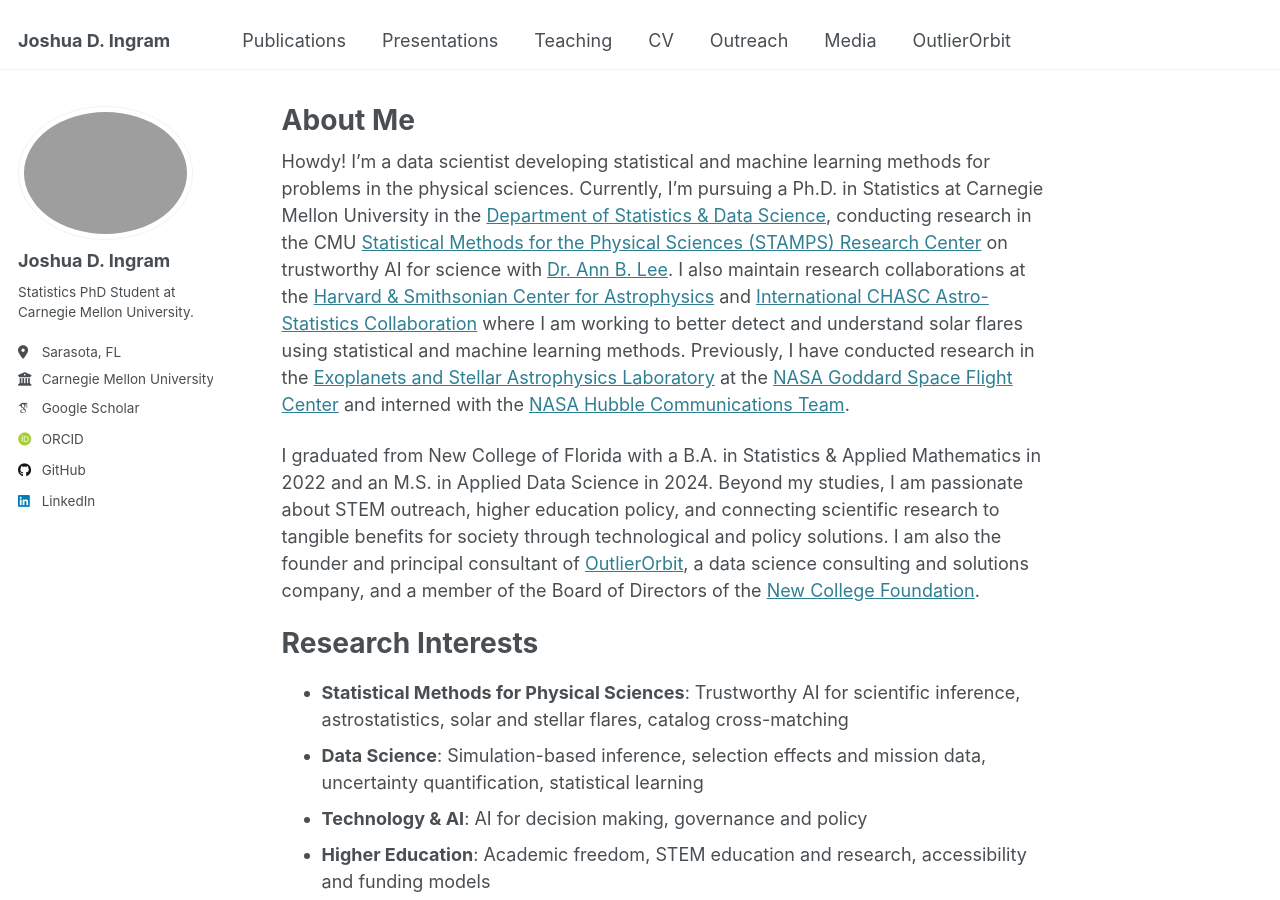
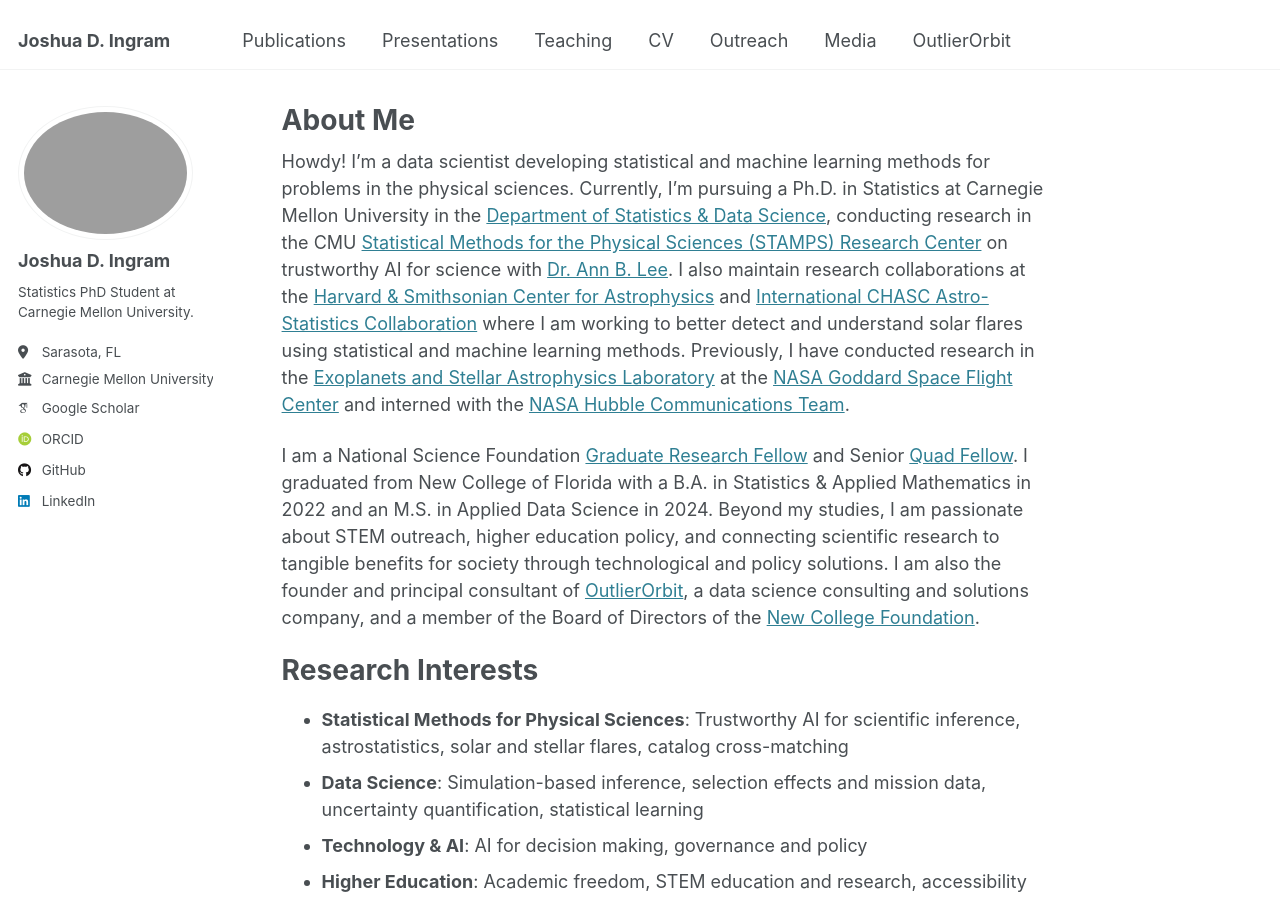
Before and after one commit to Joshuaingram/joshuaingram.github.io, a Jekyll site: the page built from _pages/about.md, in a window 1280 px wide and 900 px high. Built offline with Jekyll 4.4.1, drawn with Linux system fonts in a browser that asks for light colours; some web fonts are replaced.

Commit message:
Update about.md

```diff
--- a/_pages/about.md
+++ b/_pages/about.md
@@ -9,7 +9,7 @@
 
 Howdy! I'm a data scientist developing statistical and machine learning methods for problems in the physical sciences. Currently, I'm pursuing a Ph.D. in Statistics at Carnegie Mellon University in the [Department of Statistics & Data Science](https://www.cmu.edu/dietrich/statistics-datascience/index.html), conducting research in the CMU [Statistical Methods for the Physical Sciences (STAMPS) Research Center](https://www.cmu.edu/dietrich/statistics-datascience/stamps/) on trustworthy AI for science with [Dr. Ann B. Lee](https://www.stat.cmu.edu/~annlee/). I also maintain research collaborations at the [Harvard & Smithsonian Center for Astrophysics](https://www.cfa.harvard.edu) and [International CHASC Astro-Statistics Collaboration](https://hea-www.harvard.edu/astrostat/) where I am working to better detect and understand solar flares using statistical and machine learning methods. Previously, I have conducted research in the [Exoplanets and Stellar Astrophysics Laboratory](https://science.gsfc.nasa.gov/astrophysics/exoplanets) at the [NASA Goddard Space Flight Center](https://www.google.com/search?client=safari&rls=en&q=nasa+goddard&ie=UTF-8&oe=UTF-8) and interned with the [NASA Hubble Communications Team](https://science.nasa.gov/mission/hubble/team/#mission-operations).
 
-I graduated from New College of Florida with a B.A. in Statistics & Applied Mathematics in 2022 and an M.S. in Applied Data Science in 2024. Beyond my studies, I am passionate about STEM outreach, higher education policy, and connecting scientific research to tangible benefits for society through technological and policy solutions. I am also the founder and principal consultant of [OutlierOrbit](https://outlierorbit.com), a data science consulting and solutions company, and a member of the Board of Directors of the [New College Foundation](https://www.ncf.edu/alumni/foundation/).
+I am a National Science Foundation [Graduate Research Fellow](https://www.nsf.gov/funding/opportunities/grfp-nsf-graduate-research-fellowship-program) and Senior [Quad Fellow](https://www.quadfellowship.org). I graduated from New College of Florida with a B.A. in Statistics & Applied Mathematics in 2022 and an M.S. in Applied Data Science in 2024. Beyond my studies, I am passionate about STEM outreach, higher education policy, and connecting scientific research to tangible benefits for society through technological and policy solutions. I am also the founder and principal consultant of [OutlierOrbit](https://outlierorbit.com), a data science consulting and solutions company, and a member of the Board of Directors of the [New College Foundation](https://www.ncf.edu/alumni/foundation/).
 
 Research Interests
 ======
```
